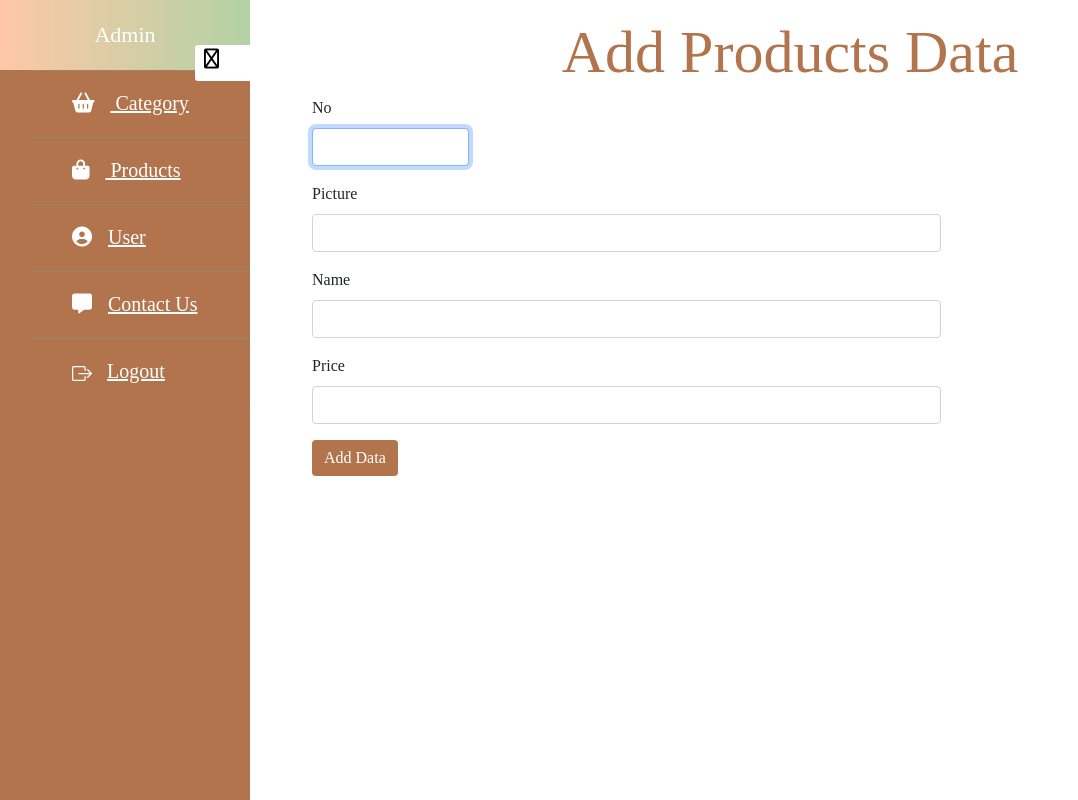
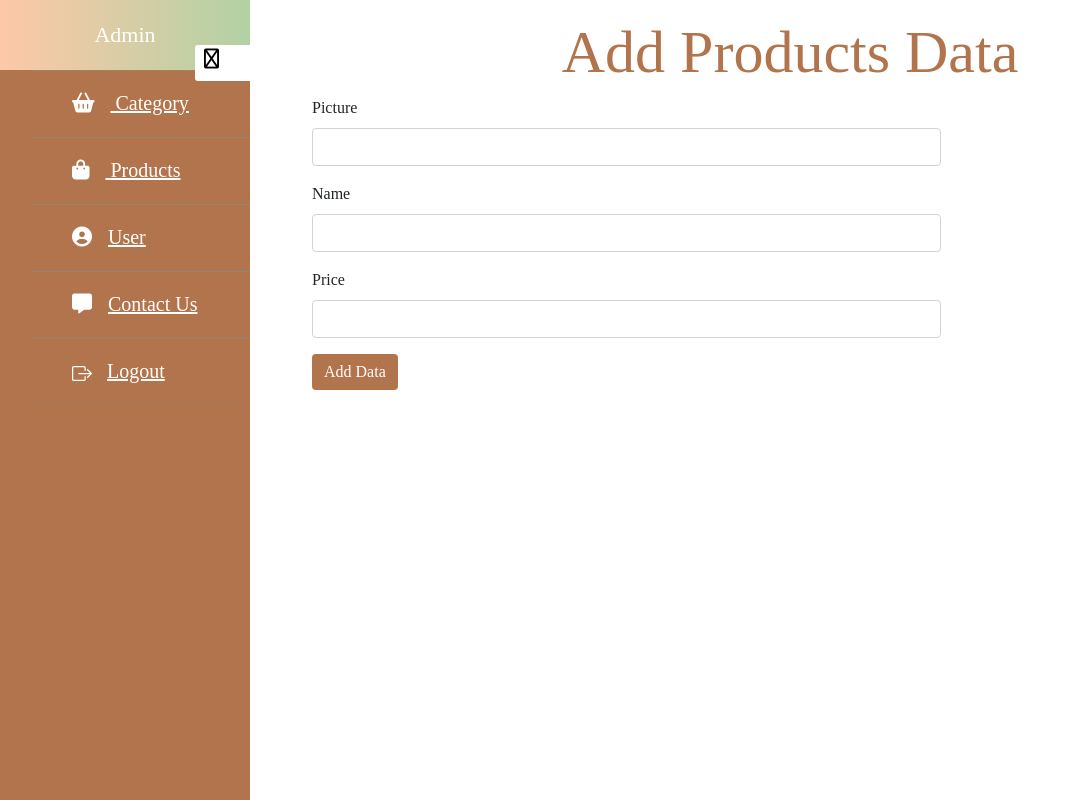
Before and after one commit to Febialia/Pw2023_223040059, a PHP site: page /php/tambah.php in a window 1280 px wide. Shown: the whole page, without its empty margins (0-1078 px from the left). Run offline with PHP 8.4, Linux system fonts and the light colour scheme.

Commit message:
kali ini yang terakhirrrrrrrrrrrr

```diff
--- a/tubes/admin/products.php
+++ b/tubes/admin/products.php
@@ -29,12 +29,13 @@ if (isset($_POST["Search"])) {
       <br>
       <form class="d-flex" method="post" action="" style="width:965px;">
         <input name="keyword" id="keyword" class="form-control me-2" type="search" placeholder="Search" aria-label="Search" name="keyword">
-     </form>
+        <button name="Search" class="btn btn-outline-success" type="submit">Search</button>
+      </form>
       <table class="table">
         <thead>
           <tr>
           <tr>
-
+            <th scope="col">No.</th>
             <th scope="col">Picture</th>
             <th scope="col">Name</th>
             <th scope="col">Price</th>
--- a/tubes/ajax/search.php
+++ b/tubes/ajax/search.php
@@ -15,7 +15,7 @@ $product = query($query);
 foreach ($product as $product) : ?>
   <tr>
     <th scope="row"><?= $i++; ?></th>
-    <td><img src="../imag/<?= $product["gambar"]; ?>" width="45" height="45" style="object-fit: cover;" class="rounded-circle"></td>
+    <td><img src="../img/<?= $product["gambar"]; ?>" width="45" height="45" style="object-fit: cover;" class="rounded-circle"></td>
 
     <td><?= $product["nama"]; ?></td>
     <td><?= $product["harga"]; ?></td>
--- a/tubes/php/tambah.php
+++ b/tubes/php/tambah.php
@@ -38,10 +38,7 @@ if (isset($_POST['tambah'])) {
                 <div class="row">
                     <div class="col-md-8">
                         <form action="" method="post">
-                            <div class="mb-3 w-25">
-                                <label for="nim" class="form-label">No</label>
-                                <input type="text" class="form-control" name="no" id="no" maxlength="9" autofocus required>
-                            </div>
+
                             <div class="mb-3">
                                 <label for="gambar" class="form-label">Picture</label>
                                 <input type="text" class="form-control" name="gambar" id="gambar">
```
